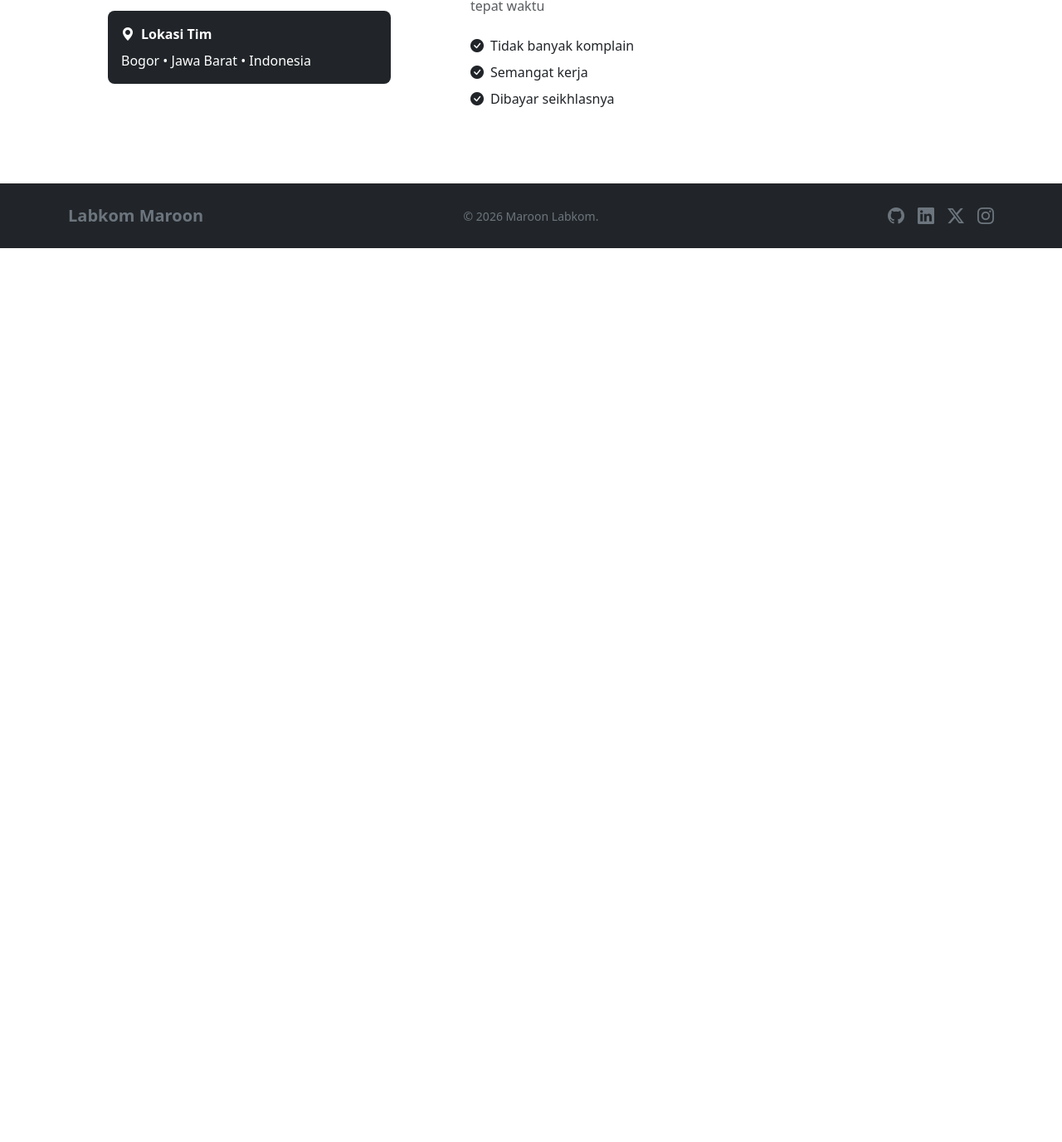
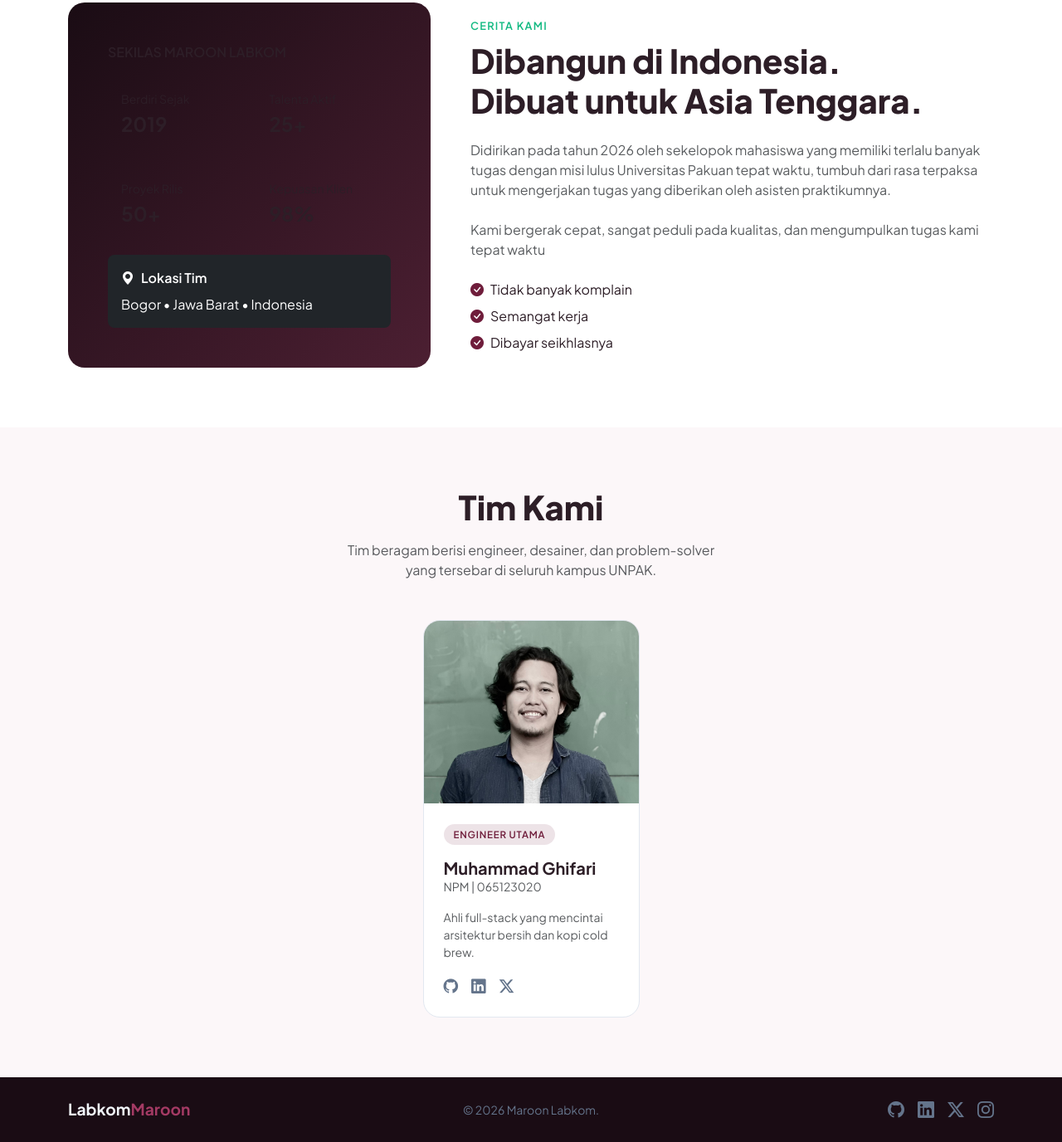
Before and after one commit to muhammadbimo57-collab/Prak.SE-P5-Jamal, a plain HTML site: page index.html in a window 1280 px wide. Shown: the part 1381-2757 px from the top of the page at 83% size. Before the commit the page ends 1680 px from the top, so only its background shows below. Drawn offline with nearby package versions, Linux system fonts and the light colour scheme.

Commit message:
tambah bio A

```diff
--- a/index.html
+++ b/index.html
@@ -15,6 +15,8 @@
     href="https://cdn.jsdelivr.net/npm/bootstrap-icons@1.11.3/font/bootstrap-icons.min.css"
     rel="stylesheet"
   />
+  <!-- Custom CSS -->
+  <link rel="stylesheet" href="style.css">
 
   <!-- Google Fonts -->
   <link rel="preconnect" href="https://fonts.googleapis.com" />
@@ -240,22 +242,64 @@
   </section>
 
   <!-- ═══════════════════════════════════════════════════
+       TEAM
+  ════════════════════════════════════════════════════ -->
+  <section id="team" class="py-5">
+    <div class="container py-4">
+
+      <div class="text-center mb-5">
+        <h2 class="fw-800 fs-1 mb-3" style="font-weight: 800;">Tim Kami</h2>
+        <p class="text-muted mx-auto" style="max-width: 480px;">
+          Tim beragam berisi engineer, desainer, dan problem-solver
+          yang tersebar di seluruh kampus UNPAK.
+        </p>
+      </div>
+
+      <div class="row g-4 justify-content-center">
+        <div class="col-md-6 col-lg-3">
+          <div class="team-card bg-white h-100">
+            <div class="photo-wrap">
+              <img
+                src="images/tim_1.jpg"
+                alt="ari"
+              />
+            </div>
+            <div class="p-4">
+              <span class="role-badge mb-2">Engineer Utama</span>
+              <h5 class="fw-700 mb-0 mt-2" style="font-weight:700;">Muhammad Ghifari</h5>
+              <p class="text-muted small mb-3">NPM | 065123020</p>
+              <p class="text-muted small mb-3">
+                Ahli full-stack yang mencintai arsitektur bersih dan kopi cold brew.
+              </p>
+              <div class="d-flex gap-3">
+                <a href="#" class="social-link"><i class="bi bi-github"></i></a>
+                <a href="#" class="social-link"><i class="bi bi-linkedin"></i></a>
+                <a href="#" class="social-link"><i class="bi bi-twitter-x"></i></a>
+              </div>
+            </div>
+          </div>
+        </div>
+      </div>
+    </div>
+  </section>
+
+  <!-- ═══════════════════════════════════════════════════
        FOOTER
   ════════════════════════════════════════════════════ -->
-  <footer class="py-4 bg-dark text-secondary">
+  <footer class="py-4">
     <div class="container">
       <div class="row align-items-center gy-3">
         <div class="col-md-4">
-          <span class="fw-bold fs-5">Labkom Maroon</span>
+          <span class="footer-brand">Labkom<span>Maroon</span></span>
         </div>
         <div class="col-md-4 text-md-center">
           <small>&copy; 2026 Maroon Labkom.</small>
         </div>
         <div class="col-md-4 text-md-end d-flex justify-content-md-end gap-3">
-          <a href="#" class="text-decoration-none text-secondary"><i class="bi bi-github fs-5"></i></a>
-          <a href="#" class="text-decoration-none text-secondary"><i class="bi bi-linkedin fs-5"></i></a>
-          <a href="#" class="text-decoration-none text-secondary"><i class="bi bi-twitter-x fs-5"></i></a>
-          <a href="#" class="text-decoration-none text-secondary"><i class="bi bi-instagram fs-5"></i></a>
+          <a href="#"><i class="bi bi-github fs-5"></i></a>
+          <a href="#"><i class="bi bi-linkedin fs-5"></i></a>
+          <a href="#"><i class="bi bi-twitter-x fs-5"></i></a>
+          <a href="#"><i class="bi bi-instagram fs-5"></i></a>
         </div>
       </div>
     </div>
--- a/style.css
+++ b/style.css
@@ -3,6 +3,7 @@
   --brand-maroon-light: #a43a64;
   --brand-dark: #1a0c14;
   --brand-text: #2d1e27;
+  --brand-green: #10b981;
 }
 
 body {
@@ -65,27 +66,139 @@
   color: #fff;
 }
 
+.hero-stat {
+  border-left: 3px solid var(--brand-maroon);
+  padding-left: 1rem;
+}
+.hero-stat .number {
+  font-size: 2rem;
+  font-weight: 800;
+  color: #f1f5f9;
+  line-height: 1;
+}
+.hero-stat .label {
+  font-size: 0.8rem;
+  color: #64748b;
+  text-transform: uppercase;
+  letter-spacing: 0.06em;
+}
+
+/* ── Services ───────────────────────────────────────── */
+#services {
+  background: #fcf7f9;
+}
+
+.service-card {
+  border: 1px solid #e2e8f0;
+  border-radius: 1rem;
+  transition:
+    transform 0.2s,
+    box-shadow 0.2s;
+}
+
+.service-card:hover {
+  transform: translateY(-4px);
+  box-shadow: 0 12px 32px rgba(0, 0, 0, 0.08);
+}
+
+.service-icon {
+  width: 52px;
+  height: 52px;
+  background: rgba(111, 29, 59, 0.12);
+  color: var(--brand-maroon);
+  border-radius: 0.75rem;
+  display: flex;
+  align-items: center;
+  justify-content: center;
+  font-size: 1.4rem;
+}
+
+/* ── About ──────────────────────────────────────────── */
+#about .about-img-wrap {
+  border-radius: 1.25rem;
+  overflow: hidden;
+  background: linear-gradient(135deg, #1a0c14, #4c1f32);
+  min-height: 360px;
+  display: flex;
+  align-items: center;
+  justify-content: center;
+}
+.about-check {
+  color: var(--brand-maroon);
+}
+
+/* ── Team ───────────────────────────────────────────── */
+#team {
+  background: #fcf7f9;
+}
+
+.team-card {
+  border: 1px solid #e2e8f0;
+  border-radius: 1.25rem;
+  overflow: hidden;
+  transition:
+    transform 0.2s,
+    box-shadow 0.2s;
+}
+.team-card:hover {
+  transform: translateY(-5px);
+  box-shadow: 0 16px 40px rgba(0, 0, 0, 0.1);
+}
+.team-card .photo-wrap {
+  height: 220px;
+  background: linear-gradient(135deg, #f7e4ec, #efd2dc);
+  overflow: hidden;
+  display: flex;
+  align-items: center;
+  justify-content: center;
+}
+.team-card .photo-wrap img {
+  width: 100%;
+  height: 100%;
+  object-fit: cover;
+}
+.team-card .photo-wrap .placeholder-icon {
+  font-size: 5rem;
+  color: #94a3b8;
+}
+.team-card .role-badge {
+  font-size: 0.72rem;
+  font-weight: 600;
+  letter-spacing: 0.07em;
+  text-transform: uppercase;
+  background: rgba(111, 29, 59, 0.12);
+  color: var(--brand-maroon);
+  border-radius: 50px;
+  padding: 0.25rem 0.75rem;
+  display: inline-block;
+}
+.team-card .social-link {
+  color: #64748b;
+  text-decoration: none;
+  font-size: 1.1rem;
+  transition: color 0.15s;
+}
+.team-card .social-link:hover {
+  color: var(--brand-maroon);
+}
+
 /* ── Footer ─────────────────────────────────────────── */
 footer {
   background: var(--brand-dark);
   color: #64748b;
 }
-
 footer a {
   color: #64748b;
   text-decoration: none;
 }
-
 footer a:hover {
   color: var(--brand-maroon-light);
 }
-
 footer .footer-brand {
   color: #f1f5f9;
   font-weight: 700;
   font-size: 1.2rem;
 }
-
 footer .footer-brand span {
   color: var(--brand-maroon-light);
 }
```
Also changed, not shown: images/tim_1.jpg (added).
